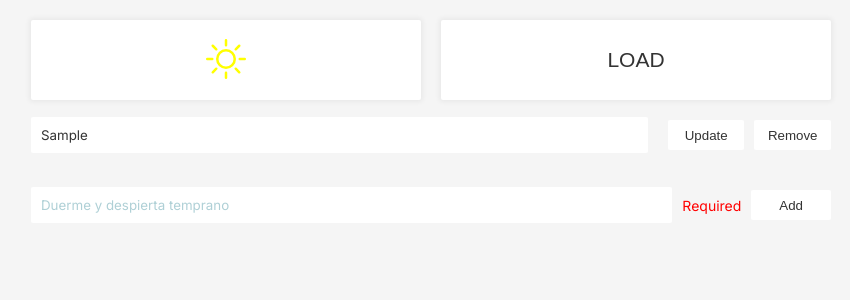
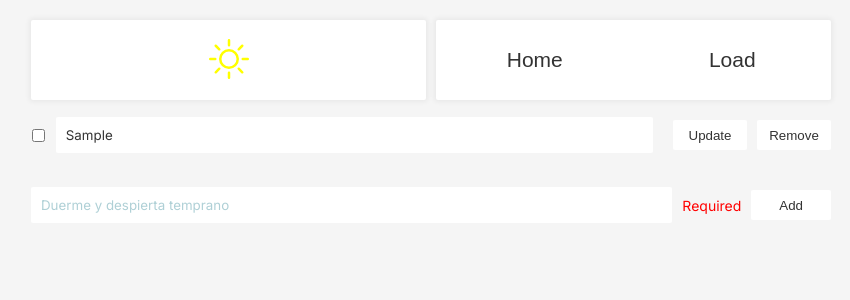
Before and after one commit to wdavidcalsin/todo-list-redux, a React (Create React App) app: page / in a window 1280 px wide. Both pictures are taken after typing "Sample" into the empty fields and a click on the button "Add". Shown: the top 300 px of the page, without its empty margins (209-1059 px from the left). Built offline with nearby package versions, Linux system fonts and the light colour scheme; a web font is replaced by a local one.

Commit message:
feat: 🎸 add checkbox

```diff
--- a/src/actions/add.action.tsx
+++ b/src/actions/add.action.tsx
@@ -1,4 +1,4 @@
-import { ADD, DELETE, UPDATE } from '../store/constants/index';
+import { ADD, DELETE, UPDATE, UPDATECHECK } from '../store/constants/index';
 
 export const addAction = (todo: any) => {
   return { type: ADD, payload: todo };
@@ -8,6 +8,10 @@ export const deleteAction = (id: any) => {
   return { type: DELETE, payload: id };
 };
 
-export const updateAction = (id: string, value: string) => {
-  return { type: UPDATE, payload: id, body: value };
+export const updateAction = (id: string, value: string, check: boolean) => {
+  return { type: UPDATE, payload: id, body: value, check: check };
 };
+
+export const updateCheckAction = (id: string, check: boolean) => {
+  return { type: UPDATECHECK, payload: id, check: check };
+};
--- a/src/components/form/form.tsx
+++ b/src/components/form/form.tsx
@@ -1,8 +1,14 @@
+import { check } from 'prettier';
 import * as React from 'react';
 import { Form, Field } from 'react-final-form';
 import { useSelector, useDispatch } from 'react-redux';
 import { v4 as uuidv4 } from 'uuid';
-import { addAction, deleteAction, updateAction } from '../../actions/add.action';
+import {
+  addAction,
+  deleteAction,
+  updateAction,
+  updateCheckAction,
+} from '../../actions/add.action';
 
 import { FormStyle, Button } from './styles';
 
@@ -14,7 +20,7 @@ const FormComponent = () => {
 
   const onSubmit = (values: any) => {
     const { value } = values;
-    dispatch(addAction({ value: value, id: uuidv4() }));
+    dispatch(addAction({ value: value, id: uuidv4(), check: false }));
 
     console.log(value);
   };
@@ -24,13 +30,31 @@ const FormComponent = () => {
   };
 
   const handleUpdate = (values: any, id: any) => {
-    const { valueUpdate } = values;
-    dispatch(updateAction(id, valueUpdate));
+    const { valueUpdate, checkList } = values;
+    const check = checkList === 'true';
+
+    dispatch(updateAction(id, valueUpdate, check));
+  };
+
+  const handleCheckbox = (v: any, id: string) => {
+    if (v) {
+      console.log(v);
+      setTimeout(() => dispatch(updateCheckAction(id, true)), 2000);
+
+      return 'true';
+    }
+
+    console.log(v);
+    setTimeout(() => dispatch(updateCheckAction(id, false)), 2000);
+
+    return 'false';
   };
 
   return (
     <>
-      {listData.map((val: any, key: any) => (
+      {listData.map((val: any, key: any) => {
+        if (val.check != true) {
+          return (
             <Form
               key={key}
               onSubmit={(values) => {
@@ -38,6 +62,15 @@ const FormComponent = () => {
               }}
               render={({ handleSubmit }) => (
                 <FormStyle onSubmit={handleSubmit} key={key}>
+                  <Field
+                    name="checkList"
+                    component="input"
+                    type="checkbox"
+                    defaultValue="false"
+                    className="input-check"
+                    format={(v) => v === 'true'}
+                    parse={(v) => handleCheckbox(v, val.id)}
+                  />
                   <Field
                     name="valueUpdate"
                     component="input"
@@ -55,7 +88,9 @@ const FormComponent = () => {
                 </FormStyle>
               )}
             />
-      ))}
+          );
+        }
+      })}
 
       <Form
         onSubmit={onSubmit}
--- a/src/components/form/styles.ts
+++ b/src/components/form/styles.ts
@@ -35,6 +35,11 @@ export const FormStyle = styled.form`
   align-items: center;
   padding: 20px 0;
   height: 70px;
+
+  .input-check {
+    width: 20px;
+    cursor: pointer;
+  }
 
   input {
     width: 100%;
--- a/src/components/header/header.tsx
+++ b/src/components/header/header.tsx
@@ -3,7 +3,7 @@ import * as React from 'react';
 import { BsSun, BsMoon } from 'react-icons/bs';
 import { ThemeContext } from 'styled-components';
 
-import { HeaderStyle, Button } from './styles';
+import { HeaderStyle, Button, ButtonContent } from './styles';
 
 interface Props {
   toggleTheme: () => void;
@@ -17,9 +17,14 @@ const Header: React.FC<Props> = ({ toggleTheme }) => {
       <Button onClick={toggleTheme} type="button">
         {title === 'light' ? <BsSun /> : <BsMoon />}
       </Button>
-      <Button type="button" className="load">
-        Load
-      </Button>
+      <ButtonContent>
+        <button type="button" className="home">
+          Home
+        </button>
+        <button type="button" className="load">
+          Load
+        </button>
+      </ButtonContent>
     </HeaderStyle>
   );
 };
--- a/src/components/header/styles.ts
+++ b/src/components/header/styles.ts
@@ -41,3 +41,50 @@ export const Button = styled.button`
     color: ${(props) => props.theme.colors.iconsColor};
   }
 `;
+
+export const ButtonContent = styled.div`
+  display: flex;
+  width: 100%;
+  height: 100%;
+  /* margin: 10px; */
+  border-radius: 2px;
+  background: ${(props) => props.theme.colors.secundary};
+  box-shadow: 0px 0px 5px 2px rgba(0, 0, 0, 0.05);
+
+  align-items: center;
+  justify-content: space-around;
+
+  overflow: hidden;
+
+  &.load {
+    font-size: 1.5em;
+    text-transform: uppercase;
+    font-weight: 200;
+    color: ${(props) => props.theme.colors.text};
+  }
+
+  & > svg {
+    font-size: 40px;
+    color: ${(props) => props.theme.colors.iconsColor};
+  }
+
+  button {
+    cursor: pointer;
+    font-size: 1.5em;
+    outline: none;
+    border: none;
+    background: none;
+    width: 50%;
+    height: 100%;
+
+    color: ${(props) => props.theme.colors.text};
+
+    &:hover {
+      opacity: 0.9;
+      color: rgb(0, 153, 255);
+    }
+
+    /* width: 100%;
+    height: 100%; */
+  }
+`;
--- a/src/store/constants/index.tsx
+++ b/src/store/constants/index.tsx
@@ -1,3 +1,4 @@
 export const ADD = 'ADD';
 export const DELETE = 'DELETE';
 export const UPDATE = 'UPDATE';
+export const UPDATECHECK = 'UPDATECHECK';
--- a/src/store/reducers/add.reducer.tsx
+++ b/src/store/reducers/add.reducer.tsx
@@ -1,8 +1,9 @@
-import { ADD, DELETE, UPDATE } from '../constants/index';
+import { ADD, DELETE, UPDATE, UPDATECHECK } from '../constants/index';
 
 interface IInitState {
   value: string;
   id: string;
+  check: boolean;
 }
 
 const initState: Array<IInitState> = [];
@@ -20,8 +21,25 @@ export const addReducers = (state = initState, action: any) => {
       const indexElement = state.findIndex((val) => val.id === action.payload);
       let newTodos = [...state];
 
-      newTodos[indexElement] = { ...newTodos[indexElement], value: action.body };
+      newTodos[indexElement] = {
+        ...newTodos[indexElement],
+        value: action.body,
+        check: action.check,
+      };
       state = newTodos;
+      console.log(state);
+
+      return state;
+
+    case UPDATECHECK:
+      const index = state.findIndex((val) => val.id === action.payload);
+      let newTodosCheck = [...state];
+
+      newTodosCheck[index] = {
+        ...newTodosCheck[index],
+        check: action.check,
+      };
+      state = newTodosCheck;
       console.log(state);
 
       return state;
```
Lines whose indentation alone changed are shown as unchanged.
